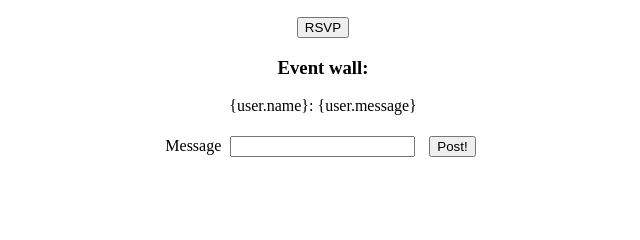
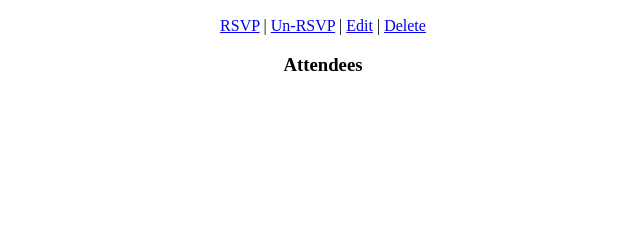
Before and after one commit to nrseals/coding_dojo_solo_project, a Flask app: template templates/viewOne.html in a window 1280 px wide. Shown: the part 157-397 px from the top of the page, without its empty margins (317-957 px from the left). Run offline with Flask 2, Linux system fonts and the light colour scheme; the template is opened without the code that fills it, so the values that code supplies are empty.

Commit message:
RSVP feature

```diff
--- a/server.py
+++ b/server.py
@@ -122,9 +122,33 @@
     else:
         mysql = connectToMySQL('solo_project')
         gigs = mysql.query_db('SELECT * FROM gigs')
+
         mysql = connectToMySQL(('solo_project'))
         user = mysql.query_db('SELECT * FROM users WHERE id = {}'.format(session['user_id']))
+
         return render_template('viewAll.html', gigs = gigs, user = user[0])
+
+@app.route("/gigs/<id>/rsvp")
+def rsvp(id):
+    mysql = connectToMySQL(SCHEMA)
+    query = "INSERT INTO rsvp (users_id, gigs_id) VALUES (%(user_id)s, %(gigs_id)s)"
+    data = {
+        'user_id': session['user_id'],
+        'gigs_id': id
+    }
+    mysql.query_db(query, data)
+    return redirect("/gigs")
+
+@app.route("/gigs/<id>/un_rsvp")
+def un_rsvp(id):
+    mysql = connectToMySQL(SCHEMA)
+    query = "DELETE FROM rsvp WHERE users_id = %(user_id)s AND gigs_id = %(gig_id)s"
+    data = {
+        'user_id': session['user_id'],
+        'gig_id': id
+    }
+    mysql.query_db(query, data)
+    return redirect("/gigs")
 
 @app.route("/users/<id>")
 def userGigs(id):
@@ -133,7 +157,8 @@
     mysql = connectToMySQL('solo_project')
     user = mysql.query_db('SELECT * FROM users WHERE id = {}'.format(session['user_id']))
     mysql = connectToMySQL('solo_project')
-    gigs = mysql.query_db('SELECT * FROM gigs')
+    gigs = mysql.query_db('SELECT * FROM rsvp JOIN gigs ON rsvp.gigs_id = gigs.id WHERE users_id = {}'.format(id))
+    print(gigs)
     return render_template('userEvents.html', user = user[0], gigs = gigs)
 
 @app.route("/gigs/<id>")
@@ -142,7 +167,10 @@
     gig = mysql.query_db('SELECT * FROM gigs WHERE id = {}'.format(id))
     mysql = connectToMySQL('solo_project')
     user = mysql.query_db('SELECT * FROM users WHERE id = {}'.format(session['user_id']))
-    return render_template('viewOne.html', gig = gig[0], user = user[0])
+    mysql = connectToMySQL(SCHEMA)
+    attendees = mysql.query_db('SELECT users.name from rsvp JOIN users ON rsvp.users_id = users.id WHERE gigs_id = {}'.format(id))
+    print(attendees)
+    return render_template('viewOne.html', gig = gig[0], user = user[0], attendees = attendees)
 
 @app.route("/gigs/new")
 def newGig():
@@ -170,12 +198,13 @@
         return redirect("/gigs/new")
 
     mysql = connectToMySQL(SCHEMA)
-    query = 'INSERT INTO gigs (name, location, date, description) VALUES (%(name)s, %(location)s, %(date)s, %(description)s)'
+    query = 'INSERT INTO gigs (name, location, date, description, creator_id) VALUES (%(name)s, %(location)s, %(date)s, %(description)s, %(id)s)'
     data = {
         "name": request.form['name'],
         "location": request.form['location'],
         "date": request.form['date'],
-        "description": request.form['description']
+        "description": request.form['description'],
+        "id": session['user_id']
     }
     gig = mysql.query_db(query, data)
     return redirect("/gigs")
@@ -193,5 +222,36 @@
     mysql = connectToMySQL(SCHEMA)
     user = mysql.query_db('SELECT * FROM users WHERE id = {}'.format(session['user_id']))
     return render_template("edit.html", gig = gig[0], user=user[0])
+
+@app.route("/gigs/<id>/update", methods = ['POST'])
+def update(id):
+    valid = True
+
+    if len(request.form['name']) < 2:
+        flash("Gig name must be at least 2 characters")
+        valid = False
+
+    if len(request.form['location']) < 2:
+        flash("Gig location must be at least 2 characters")
+        valid = False
+
+    if len(request.form['date']) < 2:
+        flash("A date is required")
+        valid = False
+
+    if not valid:
+        return redirect("/gigs/<id>/edit")
+
+    mysql = connectToMySQL(SCHEMA)
+    query = 'UPDATE gigs SET name = %(name)s, location = %(location)s , date = %(date)s, description = %(description)s, creator_id , %(id)s) WHERE id = {}'.format(id)
+    data = {
+        "name": request.form['name'],
+        "location": request.form['location'],
+        "date": request.form['date'],
+        "description": request.form['description'],
+        "id": session['user_id']
+    }
+    gig = mysql.query_db(query, data)
+    return redirect("/gigs")
 if __name__ == "__main__":
     app.run(debug=True)
--- a/templates/edit.html
+++ b/templates/edit.html
@@ -31,7 +31,7 @@
         {% endif %}
         {% endwith %}
         <div id="wrapper">
-            <form action="/gigs/create" method="post">
+            <form action="/gigs/{{gig['id']}}/update" method="post">
                 <label for="name" >Gig Name: </label>
                 <input type="text" name="name" value="{{gig['name']}}">
                 <br>
@@ -46,7 +46,7 @@
                 <br>
                 <input type="submit" value="Update gig!">
             </form>
-          </div>
+        </div>
 </body>
 
 </html>
--- a/templates/index.html
+++ b/templates/index.html
@@ -19,7 +19,6 @@
     {% endif %}
   {% endwith %}
     <div id=wrapper>
-        <h1>All gigs!</h1>
         <div id="login">
             <h2>Login</h2>
             <form action="/login" method="post">
--- a/templates/viewOne.html
+++ b/templates/viewOne.html
@@ -23,17 +23,17 @@
     <div id="event_details">
         <p>Location: {{gig['location']}}</p>
         <p>Event Date: {{gig['date']}}</p>
-        <button href="#">RSVP</button>
+        <a href="/gigs/{{gig['id']}}/rsvp">RSVP</a>
+        |
+        <a href="/gigs/{{gig['id']}}/un_rsvp">Un-RSVP</a>
+        |
+        <a href="/gigs/{{gig['id']}}/edit">Edit</a>
+        |
+        <a href="/gigs/{{gig['id']}}/delete">Delete</a>
     </div>
-    <div id="event_wall">
-        <h3>Event wall:</h3>
-        <!-- Consider best way to a wall here. Definitely form for input. For loop?/<p> -->
-        <p>{user.name}: {user.message} </p>
-        <form action="#" method="post">
-            <label for="message">Message</label>
-            <input type="text">
-            <input type="submit" value="Post!">
-        </form>
-    </div>
+    <h3>Attendees</h3>
+    {% for user in attendees %}
+        <p>{{user.name}}</p>
+    {% endfor %}
 </body>
 </html>
```
Also changed, not shown: templates/userEvents.html (+1 -11 lines), templates/viewAll.html (+3 -10 lines).
